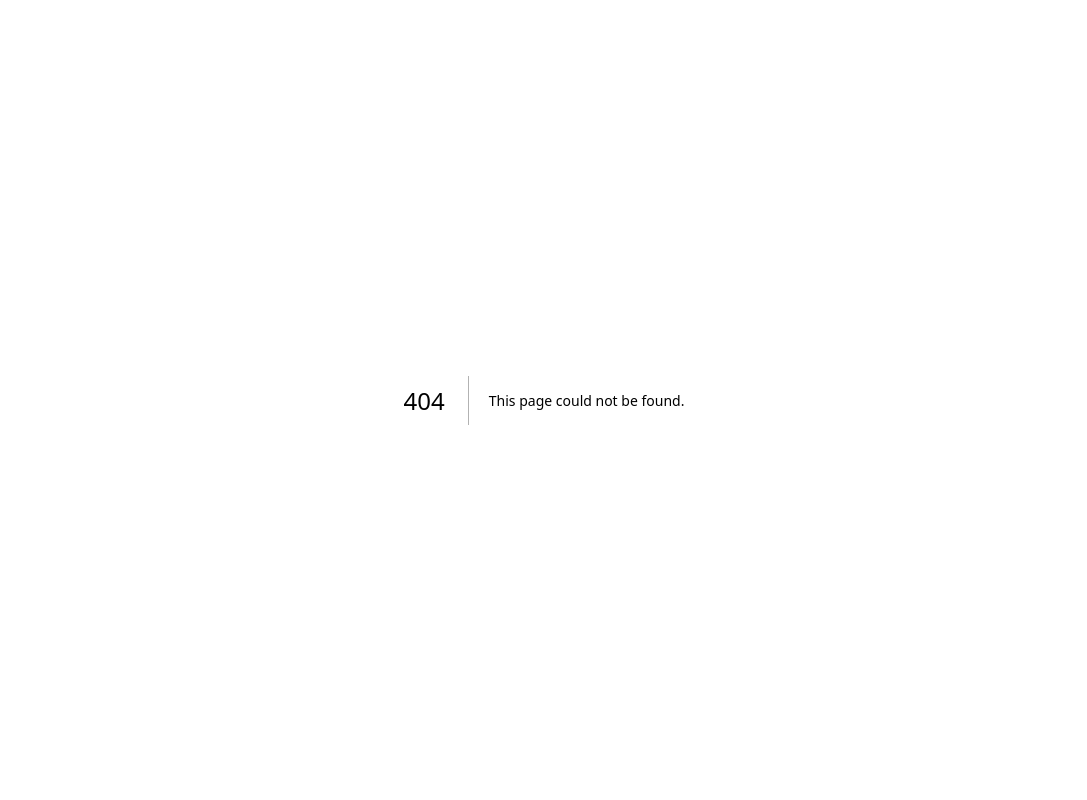
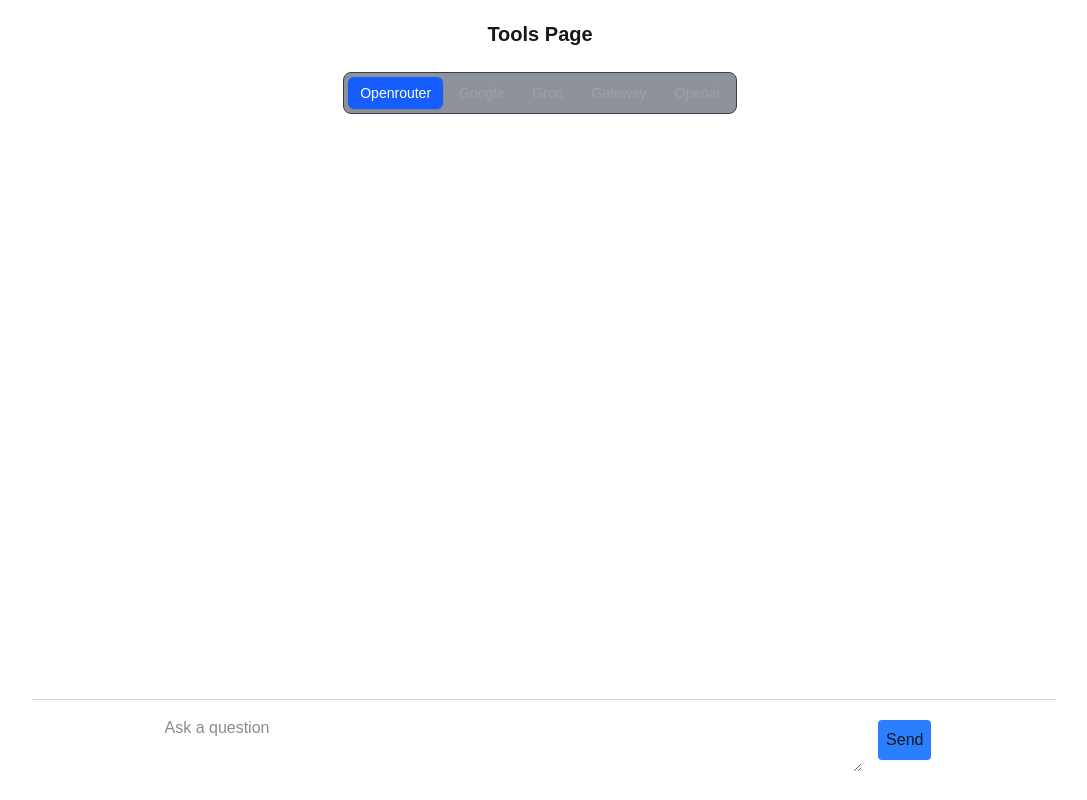
Before and after one commit to Shruthikshetty/ai-sdk-example, a Next.js app: page /ui/tools in a window 1280 px wide. Before the commit this address had no page. Shown: the whole page, without its empty margins (96-1183 px from the left). Built offline with nearby package versions, Linux system fonts and the light colour scheme.

Commit message:
tools use

```diff
--- /dev/null
+++ b/src/app/api/tools/route.ts
@@ -0,0 +1,76 @@
+import {
+  UIMessage,
+  streamText,
+  convertToModelMessages,
+  tool,
+  InferUITools,
+  UIDataTypes,
+  stepCountIs,
+} from "ai";
+import { Providers } from "../../../../types";
+import { modelProviderToggleChat } from "@/utils/model-provider-toggle";
+import { z } from "zod";
+
+// all tools go here tools
+const tools = {
+  getWeather: tool({
+    description: "get the weather for a location",
+    inputSchema: z.object({
+      city: z.string().describe("the city name to get the weather for"),
+    }),
+    // this is dummy for testing
+    execute: async ({ city }) => {
+      if (city === "Gotham City") {
+        return "70F and cloudy";
+      } else if (city === "Metropolis") {
+        return "80F and sunny";
+      } else {
+        return "unknown city";
+      }
+    },
+  }),
+};
+
+// type safety for massage
+export type ChatTools = InferUITools<typeof tools>;
+export type ChatMessage = UIMessage<never, UIDataTypes, ChatTools>;
+
+export async function POST(req: Request) {
+  // destructure messages from request body
+  const {
+    messages = [],
+    provider = "openrouter",
+  }: {
+    messages: ChatMessage[];
+    provider?: Providers;
+  } = await req.json();
+
+  if (messages.length === 0) {
+    return Response.json(
+      {
+        error: "at least one message is required",
+      },
+      {
+        status: 400,
+      },
+    );
+  }
+
+  try {
+    // stream the response from ai model
+    const result = streamText({
+      model: modelProviderToggleChat(provider),
+      messages: await convertToModelMessages(messages),
+      tools,
+      stopWhen: stepCountIs(2), // allows 2 steps step 1 for calling tool step 2 for generating response
+    });
+
+    return result.toUIMessageStreamResponse();
+  } catch (error) {
+    return Response.json(
+      // eslint-disable-next-line @typescript-eslint/no-explicit-any
+      { error: (error as any)?.messages ?? "Something went wrong" },
+      { status: 500 },
+    );
+  }
+}
--- a/src/app/page.tsx
+++ b/src/app/page.tsx
@@ -46,6 +46,10 @@
     href: "/ui/generate-speech",
     label: "11.Generate speech",
   },
+  {
+    href: "/ui/tools",
+    label: "12.Tools chat",
+  },
 ];
 
 // main landing screen
--- /dev/null
+++ b/src/app/ui/tools/page.tsx
@@ -0,0 +1,75 @@
+"use client";
+import ChatMassageList from "@/components/chat-massage-list";
+import ErrorMessage from "@/components/error-message";
+import Header from "@/components/header";
+import ModelToggleButtons from "@/components/model-toggle-buttons";
+import PageLayout from "@/components/page-layout";
+import Spinner from "@/components/spinner";
+import SubmitForm from "@/components/submit-form";
+import { providerList } from "@/utils/provider-list";
+import { useChat } from "@ai-sdk/react";
+import { DefaultChatTransport } from "ai";
+import { useState, useRef, useEffect } from "react";
+
+export default function ToolsPage() {
+  // the chat message
+  const [input, setInput] = useState("");
+  const [selectedModel, setSelectedModel] = useState("openrouter");
+  // handle chat using hook
+  const { messages, sendMessage, status, error, stop } = useChat({
+    transport: new DefaultChatTransport({
+      api: "/api/tools",
+    }),
+    messages: [],
+  });
+
+  const messagesEndRef = useRef<HTMLDivElement | null>(null);
+
+  const scrollToBottom = () => {
+    messagesEndRef.current?.scrollIntoView({ behavior: "smooth" });
+  };
+
+  useEffect(() => {
+    scrollToBottom();
+  }, [messages]);
+
+  // handle form submit
+  const handleFormSubmit = (e: React.SubmitEvent) => {
+    e.preventDefault();
+    sendMessage(
+      { text: input },
+      {
+        body: {
+          provider: selectedModel,
+        },
+      },
+    );
+    // resent input message
+    setInput("");
+  };
+  return (
+    <PageLayout>
+      <div className="w-full flex-1 flex flex-col overflow-y-auto min-h-0 thin-scroll pr-2">
+        <Header>Tools Page</Header>
+        <ModelToggleButtons
+          buttons={providerList}
+          selected={selectedModel}
+          setSelected={setSelectedModel}
+        />
+        {/* chat messages */}
+        <ChatMassageList messages={messages} messagesEndRef={messagesEndRef} />
+      </div>
+      {/* Loading */}
+      {status === "submitted" || status === "streaming" ? <Spinner /> : null}
+      {/* Error */}
+      {error ? <ErrorMessage error={error.message} /> : null}
+      <SubmitForm
+        prompt={input}
+        setPrompt={(e) => setInput(e.target.value)}
+        isLoading={status != "ready"}
+        handleSubmit={handleFormSubmit}
+        stop={stop}
+      />
+    </PageLayout>
+  );
+}
```
